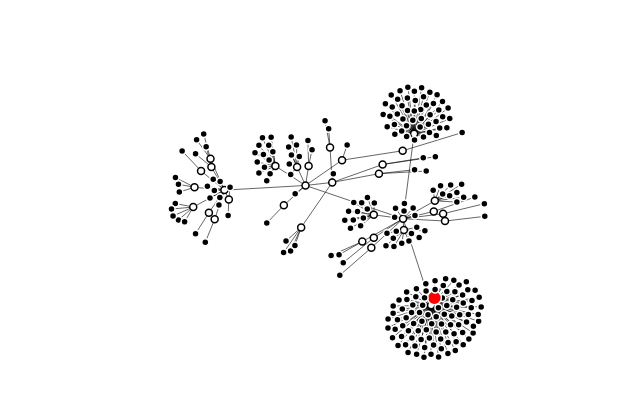
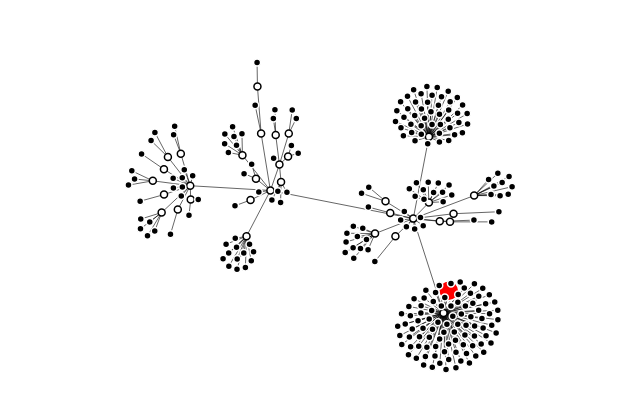
Before and after one commit to UTorontoDataScience/dsi-network, a React (Create React App) app in the folder react/: page / in a window 1280 px wide. Shown: the part 285-696 px from the top of the page, without its empty margins (264-904 px from the left). Built offline with nearby package versions, Linux system fonts and the light colour scheme.

Commit message:
simple selection transition in for graph

```diff
--- a/react/src/ForceGraph/ForceGraph.tsx
+++ b/react/src/ForceGraph/ForceGraph.tsx
@@ -1,7 +1,6 @@
 import { hierarchy, HierarchyNode } from "d3-hierarchy";
 import { select } from "d3-selection";
-import { transition } from "d3-transition";
-//import { transition } from "d3";
+import "d3-transition"; // must be imported so selection.transition will resolve
 
 import {
   forceSimulation,
@@ -23,7 +22,6 @@ import getModel, {
   ModelEntity,
   Relationship,
 } from "../data/model";
-import { BaseType } from "d3";
 
 const ForceGraph: React.FC<{}> = () => {
   const [model, setModel] = useState<Model>();
@@ -88,6 +86,9 @@ interface ForceNode extends HierarchicalNode {
 interface ForceNodeWrapper<T> extends HierarchyNode<T>, SimulationNodeDatum {}
 interface ForceLinkWrapper<T> extends SimulationLinkDatum<T> {}
 
+const makeKey = (datum: ForceNodeWrapper<ForceNode>) =>
+  `${datum.data.entity.id}-${datum.data.type}-${datum.parent?.data.entity.id}-${datum.data.relationToParent}-${datum.data.selected}`;
+
 const buildForceGraph = (
   _nodes: ForceNode,
   selector: string,
@@ -107,10 +108,10 @@ const buildForceGraph = (
 
   const simulation = forceSimulation<ForceNodeWrapper<ForceNode>>(nodes)
     .force("link", forceLinks)
-    .force("charge", forceManyBody().strength(-25))
+    .force("charge", forceManyBody().strength(-30))
     .force("x", forceX())
     .force("y", forceY())
-    .velocityDecay(0.8); //higher is faster, default is .4
+    .velocityDecay(0.6); //higher is faster, default is .4
 
   const svg = select(`#${selector}`)
     .append("svg")
@@ -131,26 +132,54 @@ const buildForceGraph = (
         : "black"
     );
 
-  setTimeout(() => {
-    const _nodes = nodes.map((n) => {
-      n.data.entity.name === "Gary Bader"
-        ? (n.data.selected = true)
-        : (n.data.selected = false);
-      return n;
-    });
+  const scheduleRefresh = () =>
+    setTimeout(() => {
+      const _nodes = simulation.nodes().map((n) => ({
+        ...n,
+        data: {
+          ...n.data,
+          selected: n.data.entity.name.startsWith("Gary")
+            ? true
+            : n.data.selected,
+        },
+      }));
 
-    /* would be great to add radial force away from selected node, also, animate the transition to red (make big then small) */
-    node
-      .data(_nodes)
-      .join("circle")
-      .attr("fill", (d) =>
-        d.children ? null : d.data.selected ? "red" : "black"
-      )
-      .attr("stroke", (d) => (d.children ? null : "#fff"))
-      .attr("r", (d) => (d.data.selected ? 7 : 3.5));
+      // do we need a new simulation every time?
 
-    simulation.alpha(0.4).restart();
-  }, 5000);
+      /* would be great to add radial force away from selected node, also, animate the transition to red (make big then small) */
+      node
+        .data(_nodes, (d: ForceNodeWrapper<ForceNode>) => makeKey(d))
+        .join(
+          (enter) => {
+            console.log(enter);
+            return enter
+              .append("circle")
+              .attr("fill", (d) => (d.children ? null : "black"))
+              .attr("stroke", (d) => (d.children ? null : "#fff"))
+              .attr("cx", (d) => d.x!)
+              .attr("cy", (d) => d.y!)
+              .attr("r", 3.5)
+              .call((enter) =>
+                enter
+                  .transition()
+                  .duration(500)
+                  .attr("r", (d) => (d.data.selected ? 10 : 3.5))
+                  .attr("fill", (d) => (d.data.selected ? "red" : "black"))
+                  .on("start", () => {
+                    //console.log(enter.data()); //this is the data....
+                    //but don't restart the simulation because data has changed (? try merging links and see if that fixes)
+                    //simulation.alpha(0.1).restart();
+                  })
+              )
+              .append("title")
+              .text((d) => d.data.entity.name);
+          },
+          (update) => {
+            console.log(update);
+            return update.selection();
+          }
+        );
+    }, 7000);
 
   const node = svg
     .append("g")
@@ -158,7 +187,9 @@ const buildForceGraph = (
     .attr("stroke", "#000")
     .attr("stroke-width", 1.5)
     .selectAll("circle")
-    .data(simulation.nodes())
+    .data(simulation.nodes(), (d: ForceNodeWrapper<ForceNode> | unknown, i) =>
+      d ? makeKey(d as ForceNodeWrapper<ForceNode>) : i
+    )
     .join("circle")
     .attr("fill", (d) =>
       d.children ? null : d.data.selected ? "red" : "black"
@@ -166,6 +197,8 @@ const buildForceGraph = (
     .attr("stroke", (d) => (d.children ? null : "#fff"))
     .attr("r", 3.5);
   //.call(drag(simulation));
+
+  scheduleRefresh();
 
   node.append("title").text((d) => d.data.entity.name);
 
```
Also changed, not shown: react/package.json (+20 -10 lines), react/src/PackChart/PackChart.tsx (+4 -9 lines), 1 other file (tests, documents, lock files or other folders).
